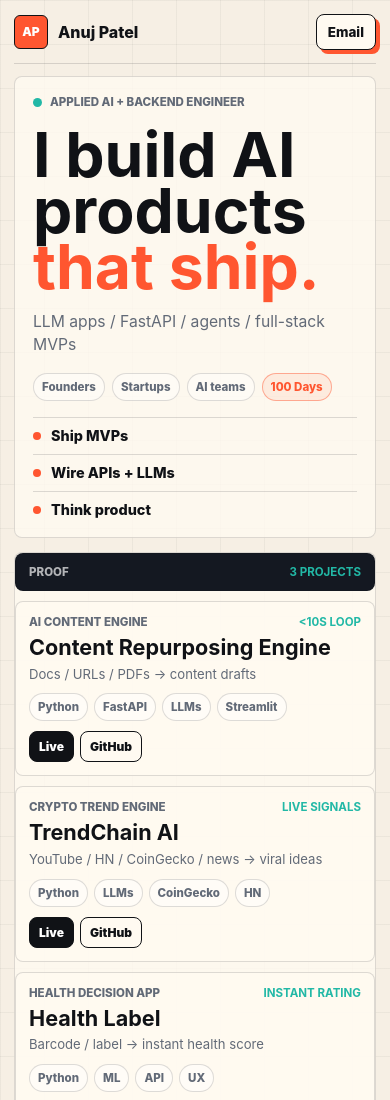
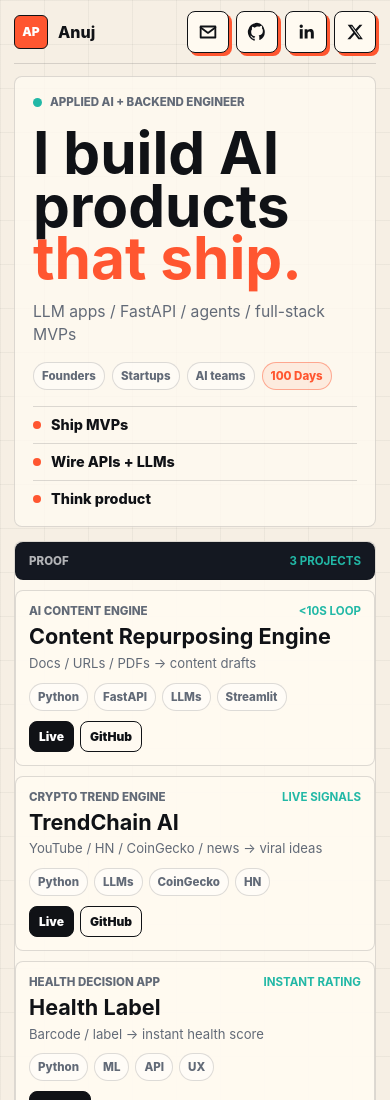
Before and after one commit to byanujpatel/portfolio, an Astro site: page / in a window 390 px wide. Shown: the top 1100 px of the page. Built offline with nearby package versions, Linux system fonts and the light colour scheme; Astro itself is replaced by a stand-in of ours.

Commit message:
feat: design and icon  added

```diff
--- a/src/pages/index.astro
+++ b/src/pages/index.astro
@@ -13,8 +13,13 @@ const title = `${profile.name} - ${profile.role}`;
 const description =
   "Applied AI and backend engineer building LLM apps, FastAPI backends, and full-stack MVPs.";
 const contactLinks = [
-  { label: "Email", href: `mailto:${profile.email}` },
-  ...profile.socials.filter((social) => ["GitHub", "LinkedIn", "X"].includes(social.label)),
+  { label: "Email", icon: "mail", href: `mailto:${profile.email}` },
+  ...profile.socials
+    .filter((social) => ["GitHub", "LinkedIn", "X"].includes(social.label))
+    .map((social) => ({
+      ...social,
+      icon: social.label === "GitHub" ? "github" : social.label === "LinkedIn" ? "linkedin" : "x",
+    })),
 ];
 const stackKeywords = ["Python","Express", "FastAPI", "LLMs", "Observability","Evals"];
 ---
@@ -38,7 +43,8 @@ const stackKeywords = ["Python","Express", "FastAPI", "LLMs", "Observability","E
       <header class="topbar" aria-label="Portfolio header">
         <a class="brand" href="/" aria-label={`${profile.name} home`}>
           <span class="brand-mark">{profile.initials}</span>
-          <span>{profile.name}</span>
+          <span class="brand-name-full">{profile.name}</span>
+          <span class="brand-name-short" aria-hidden="true">Anuj</span>
         </a>
         <div class="status-pill">
           <span></span>
@@ -46,8 +52,36 @@ const stackKeywords = ["Python","Express", "FastAPI", "LLMs", "Observability","E
         </div>
         <nav class="quick-links" aria-label="Contact links">
           {contactLinks.map((link) => (
-            <a href={link.href} target={link.label === "Email" ? undefined : "_blank"} rel="noreferrer">
-              {link.label}
+            <a
+              href={link.href}
+              target={link.label === "Email" ? undefined : "_blank"}
+              rel="noreferrer"
+              aria-label={link.label}
+              title={link.label}
+            >
+              {link.icon === "mail" && (
+                <svg viewBox="0 0 24 24" aria-hidden="true">
+                  <path d="M4 6h16v12H4z" />
+                  <path d="m4 7 8 6 8-6" />
+                </svg>
+              )}
+              {link.icon === "github" && (
+                <svg viewBox="0 0 24 24" aria-hidden="true">
+                  <path d="M12 2a10 10 0 0 0-3.16 19.49c.5.09.68-.22.68-.48v-1.7c-2.78.6-3.37-1.18-3.37-1.18-.46-1.15-1.11-1.46-1.11-1.46-.9-.62.07-.6.07-.6 1 .07 1.53 1.03 1.53 1.03.89 1.52 2.34 1.08 2.91.83.09-.64.35-1.08.63-1.33-2.22-.25-4.55-1.11-4.55-4.94 0-1.09.39-1.98 1.03-2.68-.1-.25-.45-1.27.1-2.65 0 0 .84-.27 2.75 1.02A9.55 9.55 0 0 1 12 6.01c.85 0 1.71.11 2.51.34 1.91-1.29 2.75-1.02 2.75-1.02.55 1.38.2 2.4.1 2.65.64.7 1.03 1.59 1.03 2.68 0 3.84-2.34 4.68-4.57 4.93.36.31.68.92.68 1.86v2.76c0 .27.18.58.69.48A10 10 0 0 0 12 2z" />
+                </svg>
+              )}
+              {link.icon === "linkedin" && (
+                <svg viewBox="0 0 24 24" aria-hidden="true">
+                  <path d="M5.2 8.9h3.2v10.3H5.2z" />
+                  <path d="M6.8 7.5a1.85 1.85 0 1 1 0-3.7 1.85 1.85 0 0 1 0 3.7z" />
+                  <path d="M10.5 8.9h3.1v1.4h.04c.43-.81 1.47-1.67 3.03-1.67 3.24 0 3.84 2.13 3.84 4.9v5.67h-3.2v-5.02c0-1.2-.02-2.74-1.67-2.74-1.67 0-1.93 1.3-1.93 2.65v5.11h-3.2z" />
+                </svg>
+              )}
+              {link.icon === "x" && (
+                <svg viewBox="0 0 24 24" aria-hidden="true">
+                  <path d="M4 4h4.9l3.7 5.1L17 4h3.1l-6 7 6.5 9H15.7l-4.1-5.6L6.8 20H3.7l6.5-7.5zM7.6 6.1l9.2 11.8h1.1L8.7 6.1z" />
+                </svg>
+              )}
             </a>
           ))}
         </nav>
--- a/src/styles/global.css
+++ b/src/styles/global.css
@@ -52,7 +52,7 @@ input {
 .page-shell {
   display: grid;
   grid-template-rows: 64px minmax(0, 1fr);
-  width: min(100%, 1440px);
+  width: min(100%, 1500px);
   height: 100dvh;
   margin: 0 auto;
   padding: 0 22px 22px;
@@ -76,6 +76,10 @@ input {
 .brand {
   gap: 10px;
   font-weight: 850;
+}
+
+.brand-name-short {
+  display: none;
 }
 
 .brand-mark {
@@ -117,19 +121,50 @@ input {
 }
 
 .quick-links a {
+  display: inline-grid;
+  width: 48px;
+  height: 48px;
+  place-items: center;
   border: 1px solid var(--ink);
   border-radius: var(--radius);
-  padding: 9px 11px;
   background: var(--surface);
-  font-size: 0.84rem;
-  font-weight: 850;
   box-shadow: 4px 4px 0 var(--orange);
+  transition:
+    transform 160ms ease,
+    box-shadow 160ms ease,
+    background 160ms ease;
+}
+
+.quick-links a:hover {
+  background: white;
+  box-shadow: 2px 2px 0 var(--orange);
+  transform: translate(2px, 2px);
+}
+
+.quick-links svg {
+  width: 24px;
+  height: 24px;
+  fill: none;
+  stroke: currentColor;
+  stroke-linecap: round;
+  stroke-linejoin: round;
+  stroke-width: 2;
+}
+
+.quick-links a[aria-label="GitHub"] svg,
+.quick-links a[aria-label="LinkedIn"] svg,
+.quick-links a[aria-label="X"] svg {
+  fill: currentColor;
+  stroke: none;
 }
 
 .portfolio-card {
   display: grid;
-  grid-template-columns: minmax(270px, 0.82fr) minmax(400px, 1.08fr) minmax(306px, 0.8fr);
+  grid-template-columns: minmax(390px, 0.98fr) minmax(440px, 1.06fr) minmax(320px, 0.8fr);
   gap: 14px;
+  align-self: start;
+  width: 100%;
+  max-height: 860px;
   min-height: 0;
   padding-top: 16px;
 }
@@ -191,7 +226,8 @@ p {
 
 h1 {
   margin-bottom: 16px;
-  font-size: clamp(3.35rem, 5.9vw, 6.8rem);
+  max-width: 7.3ch;
+  font-size: clamp(3.35rem, 5.1vw, 6rem);
   line-height: 0.9;
   letter-spacing: 0;
 }
@@ -488,7 +524,7 @@ h1 span {
   }
 
   h1 {
-    font-size: clamp(3rem, 5.1vw, 5.8rem);
+    font-size: clamp(3rem, 4.6vw, 5.25rem);
     margin-bottom: 12px;
   }
 
@@ -517,7 +553,7 @@ h1 span {
   }
 }
 
-@media (max-width: 1050px) {
+@media (max-width: 1199px) {
   body {
     overflow: auto;
   }
@@ -528,16 +564,31 @@ h1 span {
   }
 
   .portfolio-card {
-    grid-template-columns: 1fr;
+    grid-template-columns: minmax(280px, 0.86fr) minmax(380px, 1.14fr);
+    max-height: none;
     padding-bottom: 22px;
+  }
+
+  .signal-panel {
+    grid-column: 1 / -1;
+    grid-template-columns: minmax(0, 0.95fr) minmax(260px, 0.7fr) minmax(320px, 1fr);
+    grid-template-rows: none;
   }
 
   .project-stack {
     grid-template-rows: none;
   }
+}
+
+@media (max-width: 900px) {
+  .portfolio-card {
+    grid-template-columns: 1fr;
+  }
 
   .signal-panel {
+    grid-column: auto;
     grid-template-rows: none;
+    grid-template-columns: 1fr;
   }
 }
 
@@ -547,7 +598,8 @@ h1 span {
   }
 
   .topbar {
-    grid-template-columns: 1fr auto;
+    grid-template-columns: minmax(0, auto) minmax(0, 1fr);
+    gap: 10px;
     min-height: 62px;
   }
 
@@ -555,8 +607,36 @@ h1 span {
     display: none;
   }
 
-  .quick-links a:not(:first-child) {
+  .brand {
+    min-width: 0;
+  }
+
+  .brand-name-full {
     display: none;
+  }
+
+  .brand-name-short {
+    display: inline;
+    overflow: hidden;
+    text-overflow: ellipsis;
+    white-space: nowrap;
+  }
+
+  .quick-links {
+    justify-content: end;
+    gap: 7px;
+    min-width: 0;
+  }
+
+  .quick-links a {
+    width: 42px;
+    height: 42px;
+    box-shadow: 3px 3px 0 var(--orange);
+  }
+
+  .quick-links svg {
+    width: 22px;
+    height: 22px;
   }
 
   .portfolio-card {
@@ -564,7 +644,8 @@ h1 span {
   }
 
   h1 {
-    font-size: clamp(3.2rem, 16vw, 4.6rem);
+    max-width: 7.1ch;
+    font-size: clamp(3rem, 15vw, 4.15rem);
   }
 
   .value-strip {
```
